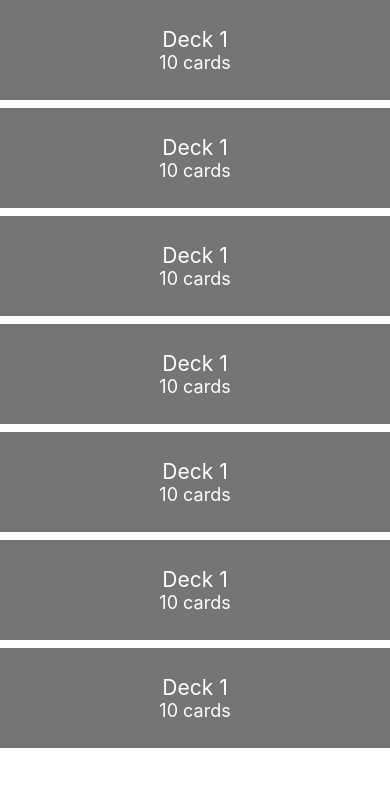
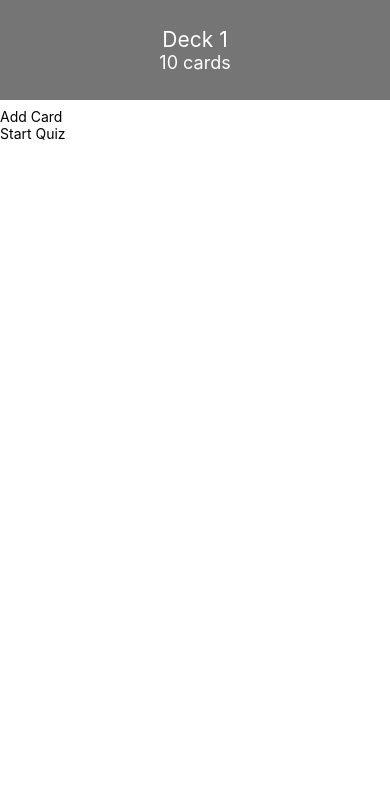
Before and after one commit to sahinaksoy/udacity-react-native-mobile-flashcards, a React Native app: screen / in a window 390 px wide. Shown: the top 786 px of the page. Built offline with nearby package versions, Linux system fonts and the light colour scheme.

Commit message:
feat: add Deck detail component

```diff
--- a/App.js
+++ b/App.js
@@ -3,17 +3,17 @@ import React from "react";
 import { StyleSheet, Text, View } from "react-native";
 import Deck from "./components/Deck";
 import DeckList from "./components/DeckList";
+import DeckDetail from "./components/DeckDetail";
 
 export default function App() {
   return (
     <View style={styles.container}>
       {/* <Deck /> */}
-      <DeckList />
+      {/* <DeckList /> */}
+      <DeckDetail />
       <StatusBar style="auto" />
     </View>
   );
 }
 
-const styles = StyleSheet.create({
-
-});
+const styles = StyleSheet.create({});
--- /dev/null
+++ b/components/DeckDetail.js
@@ -0,0 +1,21 @@
+import React from "react";
+import { TouchableOpacity, View, Text } from "react-native";
+import Deck from "./Deck";
+
+const DeckDetail = (props) => {
+  return (
+    <View>
+      <Deck />
+      <View>
+        <TouchableOpacity>
+          <Text>Add Card</Text>
+        </TouchableOpacity>
+        <TouchableOpacity>
+          <Text>Start Quiz</Text>
+        </TouchableOpacity>
+      </View>
+    </View>
+  );
+};
+
+export default DeckDetail;
```
